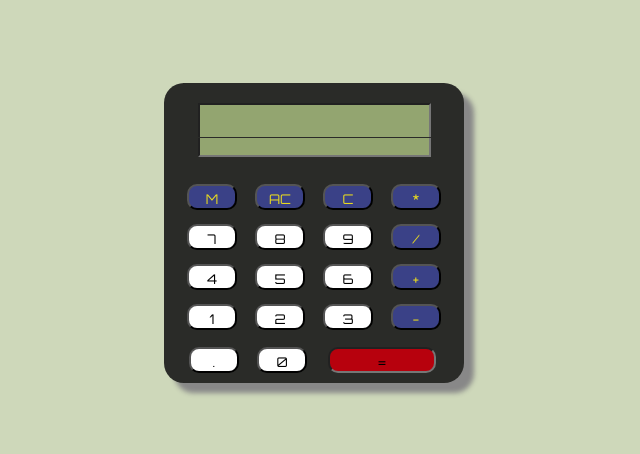
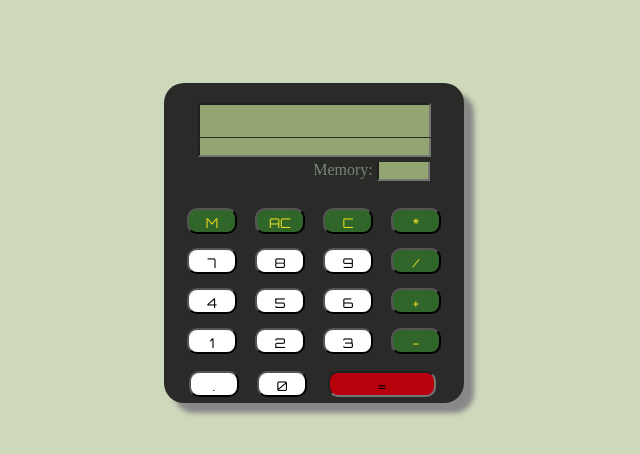
Before and after one commit to Cameron-Grams/Calculator, a plain HTML site: page index.html in a window 1280 px wide. Shown: the whole page, without its empty margins (326-966 px from the left). Drawn offline with Linux system fonts and the light colour scheme.

Commit message:
refine memory

```diff
--- a/index.html
+++ b/index.html
@@ -14,14 +14,19 @@
 <div class="container" id="calculator" >
 <div>
   <input id="display" value='' readonly></input>
-  <input id="display2" value='' readonly></input>
-</div>
-<div>
-  <input type="button" class="button operation" value='M' onClick= "signal()"></input>
-  <input type="button" class= "button operation" value='AC'></input>
-  <input type="button" class= "button operation" value='C' onClick="clear_display('')"></input>
+  <input id="display2" value='' readonly></input><br>
+  <span id="memory_span">Memory:   <input id="display3" value='' readonly></input></span>
 
 
+
+
+
+</div>
+
+<div>
+  <input type="button" class="button operation" value='M' onClick= "add_to_memory()"></input>
+  <input type="button" class= "button operation" value='AC'onClick="clear_all('')"></input>
+  <input type="button" class= "button operation" value='C' onClick="clear_working('')"></input>
 
   <input type="button" class= "button operation" value='*'  onClick="add_to_display('*')"></input><br>
 
--- a/logic.js
+++ b/logic.js
@@ -1,14 +1,46 @@
+var memory = null;
+
+
+function add_to_memory(){
+  if (memory !== null) {
+    clear_display(memory);
+    document.getElementById('display2').value += memory;
+  } else {
+    memory = document.getElementById('display').value;
+    clear_working('');
+    mark_memory(memory);
+  }
+}
+
+function mark_memory(val){
+  console.log(memory);
+  document.getElementById('display3').value += val;
+}
+
 function add_to_display(val){
   document.getElementById('display').value = '';
   document.getElementById('display').value = val;
   document.getElementById("display2").value += val;
 }
 
+function clear_all(val){
+  memory = null;
+  document.getElementById('display3').value = '';
+  clear_working(val);
+}
+
+function clear_working(val){
+  clear_display(val);
+  clear_display2(val);
+}
+
 function clear_display(val) {
   document.getElementById("display").value = val;
+}
+
+function clear_display2(val) {
   document.getElementById("display2").value = val;
 }
-
 function eval_display(val){
   try{
     clear_display(eval(document.getElementById("display2").value));
--- a/styles.css
+++ b/styles.css
@@ -8,7 +8,7 @@ body {
   position: relative;
   top: 75px;
   width: 300px;
-  height: 300px;
+  height: 320px;
   border-radius: 20px;
   margin: auto;
   text-align: center;
@@ -29,10 +29,25 @@ body {
 #display2 {
   height: 15px;
   width: 75%;
-  margin: 0px 0 20px 0;
+  margin: 0px 0 0px 0;
   background-color: #93a570;
   text-align: right;
   border-top: 0px solid transparent;
+}
+
+#display3 {
+  height: 15px;
+  width: 15%;
+  margin: 5px 0 20px 0;
+  background-color: #93a570;
+  text-align: right;
+  border-top: 0px solid transparent;
+}
+
+#memory_span {
+  margin: 0px 10px 0 125px;
+  text-align: bottom;
+  color: rgb(117, 135, 114);
 }
 
 .button {
@@ -47,7 +62,7 @@ body {
 }
 
 .operation {
-  background-color: #3a4187;
+  background-color: #306629;
   color: #e8da20;
 }
 
```
Also changed, not shown: 3 other files.
